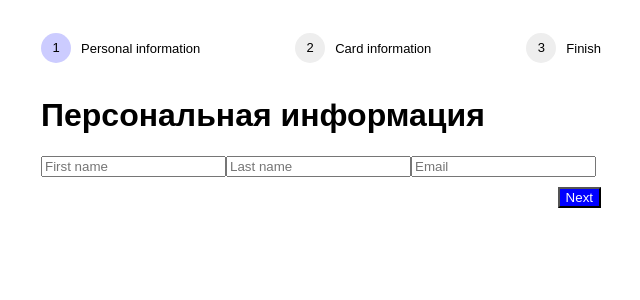
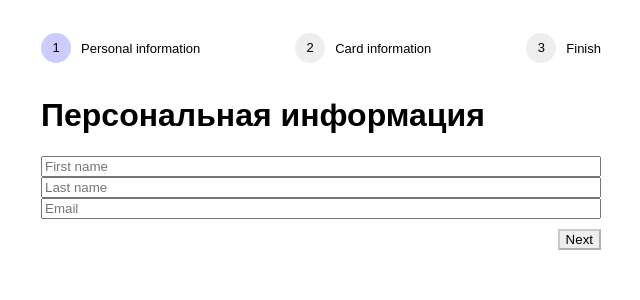
Before and after one commit to shummm/loftschool_react_js, a React (Create React App) app: page / in a window 1280 px wide. Shown: the top 300 px of the page, without its empty margins (319-959 px from the left). Built offline with nearby package versions, Linux system fonts and the light colour scheme; the HTML template or start-up script is replaced by a standard one.

Commit message:
bug_on_Step.js

```diff
--- a/src/App.js
+++ b/src/App.js
@@ -1,4 +1,7 @@
 import React from 'react';
+import PersonalForm from './PersonalForm';
+import CardForm from './CardForm';
+import Step from './Step';
 import './App.css';
 import './Step.css';
 
@@ -9,62 +12,94 @@ export default class App extends React.Component {
         firstName: '',
         lastName: '',
         email: '',
-        cardNumber: ''
+        cardNumber: '',
     };
 
-    handleClickNextForm = e => {
-
+    handleClickNextForm = () => {
+        this.setState(() => {
+            return {step: this.state.step + 1}
+        });
     };
 
-    handleTabClick = e => {
-
+    handleTabClick = arg => {
+        this.setState({step: arg});
     };
 
-    handleChangeForm = e => {
-        this.setState({})
+    handleChangeForm = (inputName, inputValue) => {
+        this.setState({
+            [inputName]: inputValue
+        });
     };
 
-    isFormCommitTable () {
+    isFormCommitTable() {
+        if (this.state.step === 1) {
+            if (this.state.firstName !== ''
+                && this.state.lastName !== ''
+                && this.state.email !== ''
+                && this.state.email.includes('@')) {
+                return true;
+            }
+        } else if (this.state.step === 2) {
+            if (this.state.cardNumber.length === 16) {
+                return true;
+            }
+        }
+    }
+
+    renderForm () {
+        if (this.state.step === 1) {
+            return <PersonalForm firstName = { this.state.firstName }
+                          lastName = { this.state.lastName }
+                          email = { this.state.email }
+                          onChangeForm={ this.handleChangeForm } />
+        } else if (this.state.step === 2) {
+            return <CardForm cardNumber = { this.state.cardNumber }
+                             onChangeForm = { this.handleChangeForm }
+                             onChangeTimeOver = { this.handleChangeTimeOver } />
+        } else if (this.state.step === 3) {
+            return 'Поздравляем!';
+        }
+    }
+
+    handleChangeTimeOver() {
 
     }
 
     render() {
         const { step } = this.state;
-        const { firstName } = this.state;
-        const { lastName } = this.state;
-        const { email } = this.state;
-        const { cardNumber } = this.state;
 
         return (
             <div className="container">
                 <div className="tab-panel">
-                    <div className="step step-selected " onClick={this.handleTabClick}>
-                        <p className="step__number">1</p>
-                        <p className="step__title">Personal information</p>
-                    </div>
-                    <div className="step" onClick={this.handleTabClick}>
-                        <p className="step__number">2</p>
-                        <p className="step__title">Card information</p>
-                    </div>
-                    <div className="step" onClick={this.handleTabClick}>
-                        <p className="step__number">3</p>
-                        <p className="step__title">Finish</p>
-                    </div>
+                    <Step number = { 1 }
+                          onClick = { this.handleTabClick }
+                          isSelected = { step !== 1 ? false : true }
+                          isClickable = { step === 1 ? false : true }>
+                        Personal information
+                    </Step>
+                    <Step number = { 2 }
+                          onClick = { this.handleTabClick }
+                          isSelected = { step !== 2 ? false : true }
+                          isClickable = { step === 2 ? false : true }>
+                        Card information
+                    </Step>
+                    <Step number = { 3 }
+                          onClick = { this.handleTabClick }
+                          isSelected = { step !== 3 ? false : true }
+                          isClickable = { step === 3 ? false : true }>
+                        Finish
+                    </Step>
                 </div>
                 <div className="form-content">
-                    <div><h1 className="title">Персональная информация</h1>
-                        <div onChange={this.handleChange} className="personal-form">
-                            <input onChange={this.handleChangeForm} name="firstName" value={firstName}
-                                   placeholder="First name"/>
-                            <input onChange={this.handleChangeForm} name="lastName" value={lastName}
-                                   placeholder="Last name"/>
-                            <input onChange={this.handleChangeForm} name="email" value={email} placeholder="Email"/>
-                        </div>
-                    </div>
+                    { this.renderForm() }
                 </div>
                 <div className="button-panel">
-                    <button onClick={this.handleClickNextForm} className="button-next" disabled="">Next</button>
+                    <button onClick = { this.handleClickNextForm }
+                            className="button-next"
+                            disabled = { !this.isFormCommitTable() }>Next
+                    </button>
                 </div>
+
             </div>
         );
     }
--- /dev/null
+++ b/src/CardForm.js
@@ -0,0 +1,30 @@
+import React from 'react';
+import './CardForm.css';
+
+export default class CardForm extends React.Component {
+    state = {
+        inputText: null,
+    };
+
+    handleChangeForm = event => {
+        this.setState({inputText: event.target.value});
+        this.props.onChangeForm(event.target.name, event.target.value)
+    };
+
+    componentWillUnmount() {
+
+    }
+
+    render() {
+        const { inputText }= this.state;
+
+        return (
+            <React.Fragment>
+                <h1 className="title">Номер карты</h1>
+                <div className="card-form">
+                    <input name="cardNumber" onChange={event => this.handleChangeForm(event)} value={ inputText || '' } placeholder="0000000000000000"/>
+                </div>
+            </React.Fragment>
+        )
+    }
+}
--- /dev/null
+++ b/src/PersonalForm.js
@@ -0,0 +1,38 @@
+import React from 'react';
+import './PersonalForm.css';
+
+export default class PersonalForm extends React.Component {
+    state = {
+        firstName: this.props.firstName,
+        lastName: null,
+        email: null,
+    };
+
+    handleChangeForm = (e) => {
+        const { onChangeForm } = this.props;
+
+        this.setState({ [e.target.name]: e.target.value});
+        onChangeForm(e.target.name, e.target.value);
+    };
+
+    render() {
+        const { firstName, lastName, email }= this.state;
+
+        return (
+            <React.Fragment>
+                <h1 className="title">Персональная информация</h1>
+                <div className="personal-form">
+                    <input onChange={ event => this.handleChangeForm(event) }
+                           name="firstName" value={ firstName || ''}
+                           placeholder="First name"/>
+                    <input onChange={ event => this.handleChangeForm(event) }
+                           name="lastName" value={ lastName || ''}
+                           placeholder="Last name"/>
+                    <input onChange={ event => this.handleChangeForm(event) }
+                           name="email" value={ email || ''}
+                           placeholder="Email"/>
+                </div>
+            </React.Fragment>
+        )
+    }
+}
--- /dev/null
+++ b/src/Step.js
@@ -0,0 +1,50 @@
+import React from 'react';
+import './Step.css';
+
+export default class Step extends React.Component {
+
+    state = {
+        AttrClassValue: this.props.isSelected === true ? 'step step-selected' : 'step step-clickable' ,
+    };
+
+
+    handleClick = event => {
+        const {onClick} = this.props;
+        const {number} = this.props;
+        const selected = 'step step-selected';
+        const clickable = 'step step-clickable';
+
+        // onClick(number);
+
+
+        if (this.props.isClickable === true) {
+            onClick(number);
+        }
+
+        if (this.props.isSelected === true) {
+            console.log('ok');
+            if (this.props.number === event.target.textContent) {
+                console.log('ok');
+                this.setState({AttrClassValue: selected});
+            }
+        } else if (this.props.isSelected === false) {
+            this.setState({AttrClassValue: clickable});
+        }
+        console.log(this.state);
+    };
+
+
+
+    render() {
+
+        return (
+            <React.Fragment>
+                <div className={ this.state.AttrClassValue }
+                     onClick={ event => this.handleClick(event) }>
+                    <p className="step__number">{ this.props.number }</p>
+                    <p className="step__title">{ this.props.children }</p>
+                </div>
+            </React.Fragment>
+        )
+    }
+}
```
Also changed, not shown: 1 other file (tests, documents, lock files or other folders).
